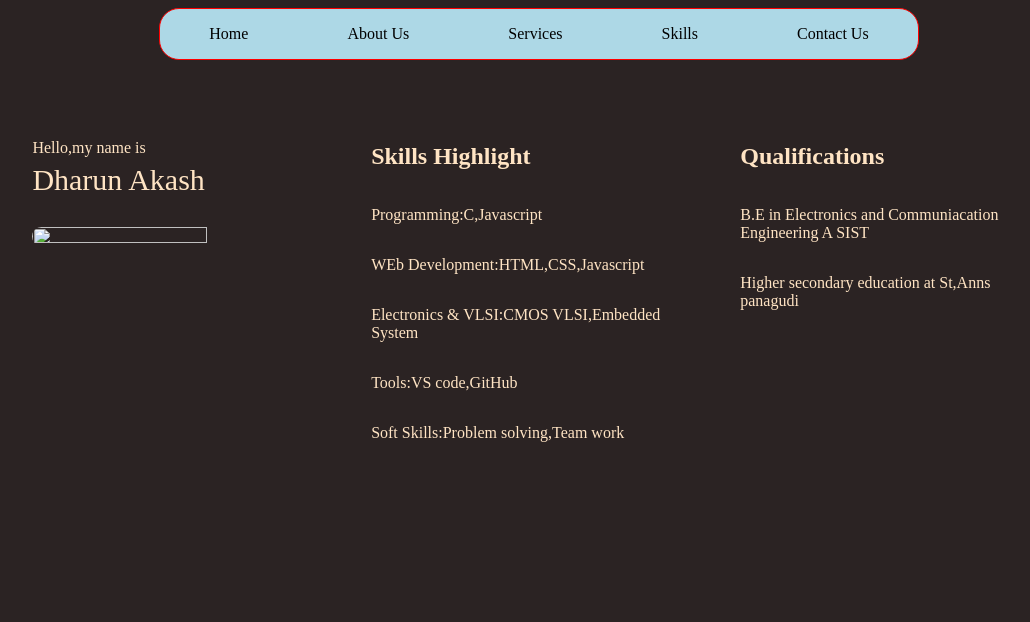
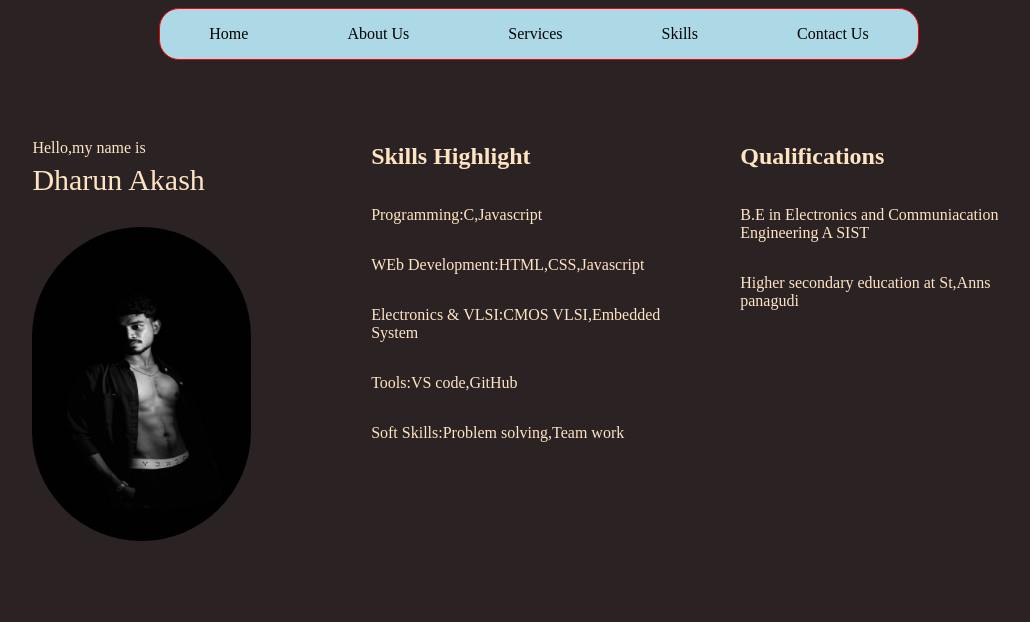
Before and after one commit to DharunAkash-43130093/portfolio, a plain HTML site: page index.html in a window 1280 px wide. Shown: the whole page, without its empty margins (102-1132 px from the left). Drawn offline with Linux system fonts and the light colour scheme.

Commit message:
Update index.html

```diff
--- a/index.html
+++ b/index.html
@@ -105,7 +105,7 @@
         <div class="myself">
             <div><p>Hello,my name is</p></div>
             <div><p style="font-size: 30px; margin-top: -10px;">Dharun Akash</p></div>
-            <div><img src=""width="80%" height="80%" style="border-radius: 200px;"></div>
+            <div><img src="WhatsApp Image 2025-08-20 at 9.48.59 AM.jpeg"width="80%" height="80%" style="border-radius: 200px;"></div>
         </div>
         <div class="myself2">
             <div><h2>Skills Highlight</h2></div>
```
